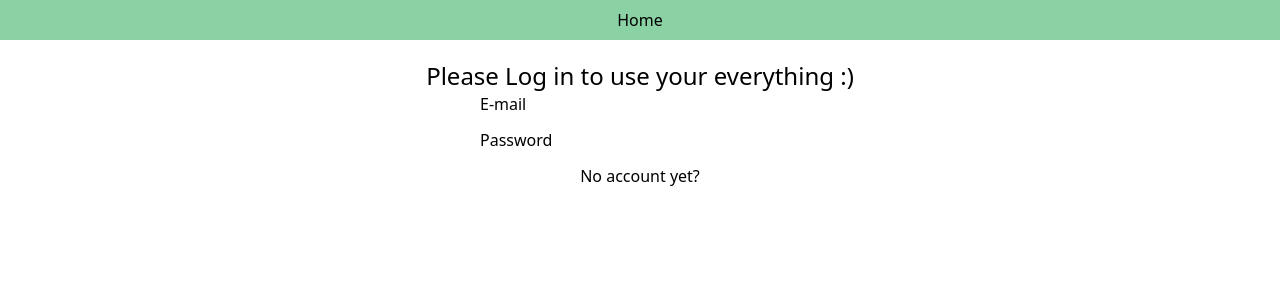
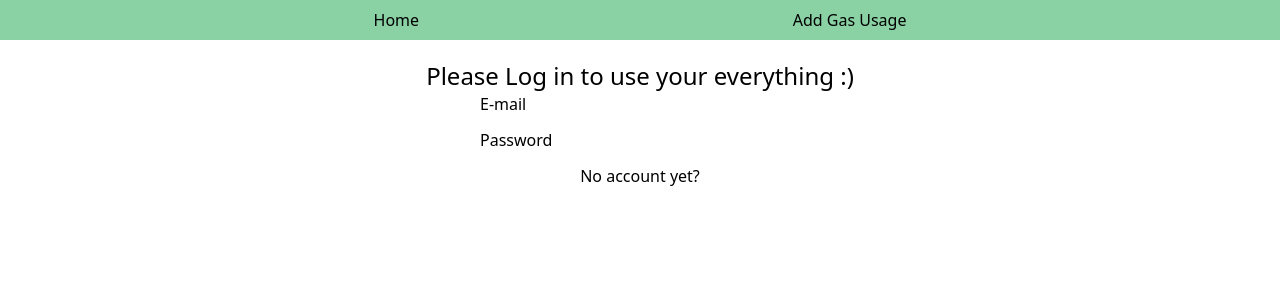
Before and after one commit to AlexxxTr/cloud-front-end, a Vue app: page / in a window 1280 px wide. Shown: the top 300 px of the page. Built offline with nearby package versions, Linux system fonts and the light colour scheme; no server answers.

Commit message:
AT: Added page where we will let the user add his gas usage data

```diff
--- a/src/App.vue
+++ b/src/App.vue
@@ -1,9 +1,8 @@
 <script setup lang="ts">
 import { supabase } from "./lib/supabase/createClient";
 import { RouterLink, RouterView } from "vue-router";
-
 let isLoggedIn = false;
-supabase.auth.onAuthStateChange(loggedIn);
+loggedIn();
 
 async function loggedIn() {
   const user = await supabase.auth.getUser();
@@ -30,6 +29,16 @@ loggedIn();
             class="absolute -bottom-1 left-0 w-0 h-1 bg-blue-400 transition-all group-hover:w-full"
           />
         </RouterLink>
+        <RouterLink
+          to="/add-gas-usage"
+          class="relative group"
+          v-if="!isLoggedIn"
+        >
+          <span>Add Gas Usage</span>
+          <span
+            class="absolute -bottom-1 left-0 w-0 h-1 bg-blue-400 transition-all group-hover:w-full"
+          />
+        </RouterLink>
       </nav>
     </div>
   </header>
--- /dev/null
+++ b/src/components/AddGasUsageComponent.vue
@@ -0,0 +1,7 @@
+<script lang="ts">
+export default {};
+</script>
+
+<template>
+  <form></form>
+</template>
--- a/src/router/index.ts
+++ b/src/router/index.ts
@@ -22,6 +22,11 @@ const router = createRouter({
       name: "register",
       component: () => import("../views/RegisterView.vue"),
     },
+    {
+      path: "/add-gas-usage",
+      name: "add-gas-usage",
+      component: () => import("../views/AddGasView.vue"),
+    },
   ],
 });
 
--- /dev/null
+++ b/src/views/AddGasView.vue
@@ -0,0 +1,5 @@
+<script setup lang="ts"></script>
+
+<template>
+  <main>Some Form will Come here</main>
+</template>
```
